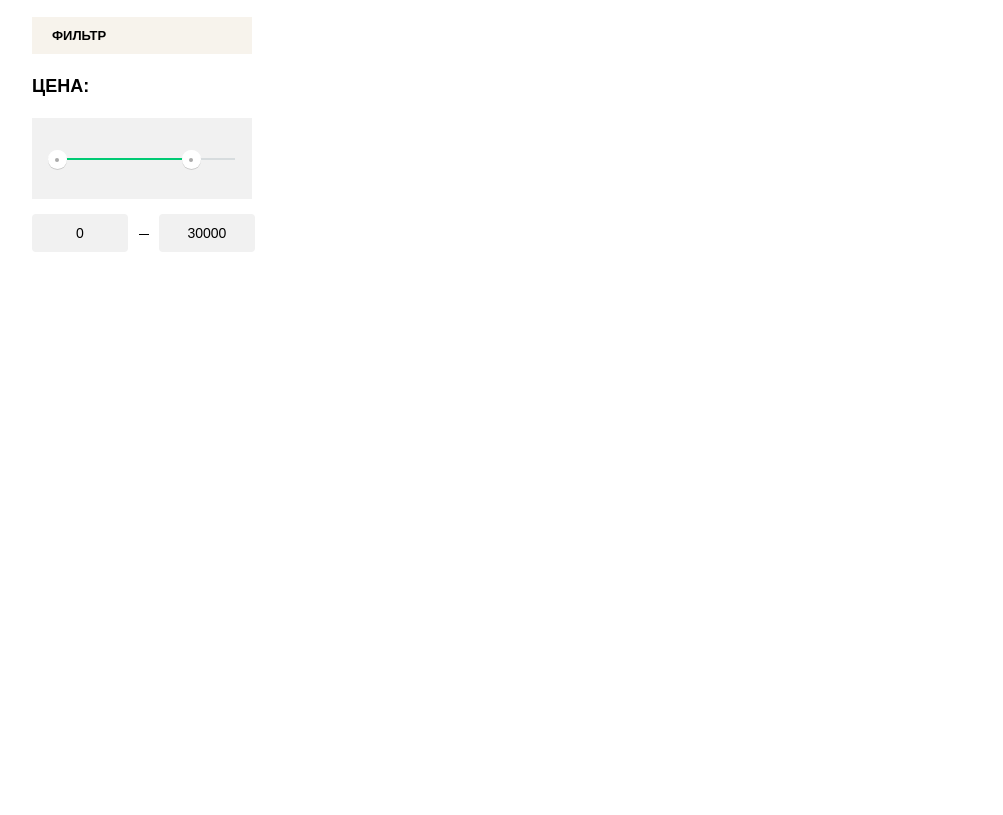
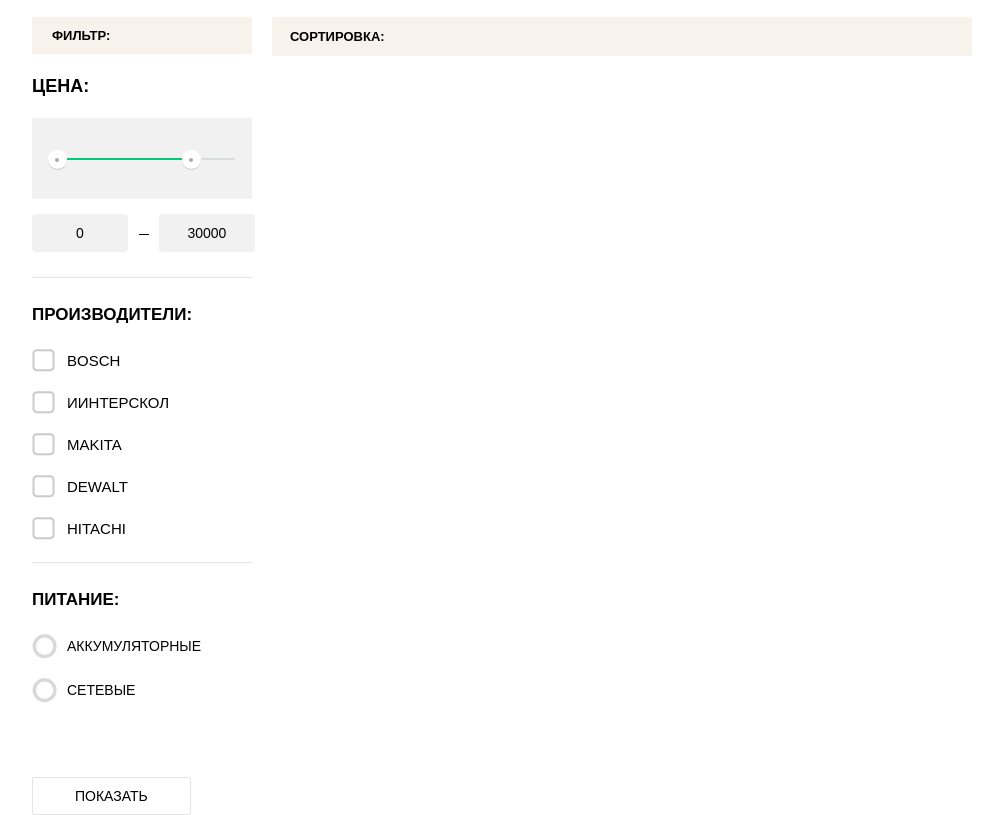
Before and after one commit to PrinceTulip/Technomart, a plain HTML site: page catalog.html in a window 1280 px wide. Shown: the part 596-1411 px from the top of the page, without its empty margins (138-1141 px from the left). Before the commit the page ends 900 px from the top, so only its background shows below. Drawn offline with nearby package versions, Linux system fonts and the light colour scheme; a web font is replaced by a local one.

Commit message:
Закончил левую колонку каталога

```diff
--- a/catalog.html
+++ b/catalog.html
@@ -157,7 +157,7 @@
         </div>
         <div class="inner-column-left">
             <div class="filters-title">
-                <h3>Фильтр</h3>
+                <h3>Фильтр:</h3>
             </div>
             <div class="slider-small clearfix">
                     <label for="amount">Цена:</label>
@@ -167,6 +167,60 @@
                 <input type="text" id="amount">
                 <input type="text" id="amount-1">
             </div>
+            <div class="manufacturers">
+                <span class="title-checkbox">Производители:</span>
+                <form class="creators-product" action="#" method="post">
+                    <label class="choose-checkbox">
+                        <input type="checkbox" name="brand">
+                        <span class="checkbox-indicator"></span>
+                        Bosch
+                    </label>
+                    <label class="choose-checkbox">
+                        <input type="checkbox" name="brand">
+                        <span class="checkbox-indicator"></span>
+                        Иинтерскол
+                    </label>
+                    <label class="choose-checkbox">
+                        <input type="checkbox" name="brand">
+                        <span class="checkbox-indicator"></span>
+                        Makita
+                    </label>
+                    <label class="choose-checkbox">
+                        <input type="checkbox" name="brand">
+                        <span class="checkbox-indicator"></span>
+                        Dewalt
+                    </label>
+                    <label class="choose-checkbox">
+                        <input type="checkbox" name="brand">
+                        <span class="checkbox-indicator"></span>
+                        Hitachi
+                    </label>
+                </form>
+            </div>
+            <div class="power">
+                <span class="title-radio">Питание:</span>
+                <form class="grid-type" action="#" method="post">
+                    <label class="choose-radio">
+                        <input type="radio" name="type">
+                        <span class="radio-indicator"></span>
+                        <span class="typing">Аккумуляторные</span>
+                    </label>
+                    <label class="choose-radio">
+                        <input type="radio" name="type">
+                        <span class="radio-indicator"></span>
+                        <span class="typing">Сетевые</span>
+                    </label>
+                    <a class="btn" href="#">Показать</a>
+                </form>
+            </div>
+        </div>
+        <div class="inner-column-right">
+            <div class="container clearfix">
+                <div class="catalog-content-navigation">
+                    <h2>Сортировка:</h2>
+
+                </div>
+            </div>
         </div>
     </div>
 </main>
--- a/css/style-ui.css
+++ b/css/style-ui.css
@@ -11,9 +11,9 @@ ol, ul {list-style: none;}
 }
 
 .slider-small {
-    width: 300px;
+    width: 250px;
     margin: 0 auto;
-    margin-bottom: 52px;
+    margin-bottom: 25px;
 }
 
 .slider-small input {
--- a/css/style.css
+++ b/css/style.css
@@ -1470,7 +1470,6 @@ input:-ms-input-placeholder {
 .users-menu li {
   display: inline-block;
   vertical-align: top;
-
 }
 
 .users-menu a {
@@ -1479,7 +1478,7 @@ input:-ms-input-placeholder {
   font-size: 16px;
   text-decoration: underline;
   color: #32425c;
-  padding: 9px 13px 0px 18px;
+  padding: 9px 13px 0px 23px;
 }
 
 .users-menu li:nth-child(2) a::before {
@@ -1511,7 +1510,6 @@ input:-ms-input-placeholder {
 .breadcrumbs li {
   display: inline-block;
   vertical-align: top;
-
 }
 
 .breadcrumbs a {
@@ -1544,7 +1542,6 @@ input:-ms-input-placeholder {
   left: 5px;
   background-color: #c1c6ce;
   transform: rotate(-45deg);
-
 }
 
 .breadcrumbs .home {
@@ -1561,7 +1558,7 @@ input:-ms-input-placeholder {
 }
 
 .inner-content .section-title {
-  width: 96.9%;
+  width: 100%;
   float: left;
   background: #f2f6f8;
   padding-left: 30px;
@@ -1633,3 +1630,163 @@ input:-ms-input-placeholder {
 .catalog-page .nav-bar {
   width: 943px;
 }
+
+.manufacturers {
+  width: 220px;
+  float: left;
+  border-top: 1px solid #e5e5e5;
+  margin-bottom: 3px;
+}
+
+.manufacturers .title-checkbox {
+  display: inline-block;
+  font-size: 17px;
+  margin-top: 25px;
+  font-weight: bold;
+  text-transform: uppercase;
+  margin-bottom: 22px;
+  font-family: 'PT Sans', 'Arial', sans-serif;
+}
+
+.choose-checkbox {
+  position: relative;
+  cursor: pointer;
+  display: block;
+  vertical-align: top;
+  padding-left: 35px;
+  padding-bottom: 18px;
+  text-transform: uppercase;
+  font-size: 15px;
+  font-weight: normal;
+  font-family: 'PT Sans', 'Arial', sans-serif;
+
+}
+
+.creators-product input[type="checkbox"] {
+  display: none;
+}
+
+.choose-checkbox input[type="checkbox"] +
+.checkbox-indicator {
+  position: absolute;
+  top: 0px;
+  left: 0;
+  width: 23px;
+  height: 23px;
+  background: url("../images/icon-check-off.png") no-repeat;
+  opacity: 0.7;
+}
+
+.choose-checkbox input[type="checkbox"] +
+.checkbox-indicator:hover {
+  opacity: 1;
+}
+
+.choose-checkbox input[type="checkbox"]:checked +
+.checkbox-indicator {
+  content: "";
+  position: absolute;
+  width: 27px;
+  height: 23px;
+  background: url("../images/icon-check-on.png") no-repeat;
+}
+
+.power {
+  width: 220px;
+  float: left;
+  border-top: 1px solid #e5e5e5;
+}
+
+.power span {
+  text-transform: uppercase;
+  font-weight: normal;
+  font-family: 'PT Sans', 'Arial', sans-serif;
+}
+
+.power .title-radio {
+  display: inline-block;
+  font-size: 17px;
+  margin-top: 25px;
+  font-weight: bold;
+  text-transform: uppercase;
+  margin-bottom: 22px;
+}
+
+.choose-radio {
+  position: relative;
+  cursor: pointer;
+}
+
+.grid-type input[type="radio"] {
+  display: none;
+}
+
+.choose-radio {
+  display: inline-block;
+  vertical-align: top;
+  padding-left: 35px;
+  padding-bottom: 20px;
+}
+
+.choose-radio input[type="radio"] +
+.radio-indicator {
+  position: absolute;
+  top: 0;
+  left: 0;
+  width: 25px;
+  height: 25px;
+  background: url("../images/icon-circle.png") no-repeat;
+  opacity: 0.5;
+}
+
+.choose-radio input[type="radio"] +
+.radio-indicator:hover {
+  opacity: 1;
+}
+
+.choose-radio input[type="radio"]:checked +
+.radio-indicator {
+  content: "";
+  position: absolute;
+  width:  25px;
+  height: 25px;
+  background: url("../images/icon-circle-dot.png") no-repeat;
+}
+
+.power .choose-radio:nth-child(2) {
+  margin-bottom: 55px;
+}
+
+.power .btn {
+  float: left;
+  background: #ffffff;
+  color: #000;
+  border: 1px solid #e5e5e5;
+  border-radius: 2px;
+  padding: 6px 42px 6px 42px;
+}
+
+.power .btn:hover {
+  border: 1px solid #bdc6ca;
+}
+
+.power .btn:active {
+  border: 1px solid #ee3643;
+}
+
+.catalog-content-navigation {
+  float: left;
+  width: 700px;
+  background-color: #f7f3ec;
+  padding-left: 18px;
+  border-radius: 2px;
+  padding-top: 7px;
+  padding-bottom: 7px;
+}
+
+.catalog-content-navigation h2 {
+  font-size: 13px;
+  text-transform: uppercase;
+  display: inline-block;
+  margin-right: 143px;
+}
```
Also changed, not shown: images/icon-check-off.png (added), images/icon-check-on.png (added), images/icon-circle-dot.png (added), images/icon-circle.png (added).
